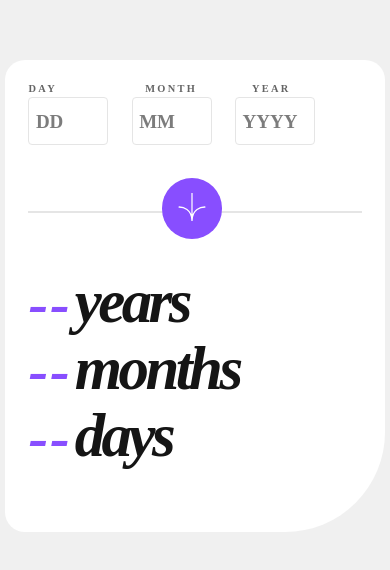
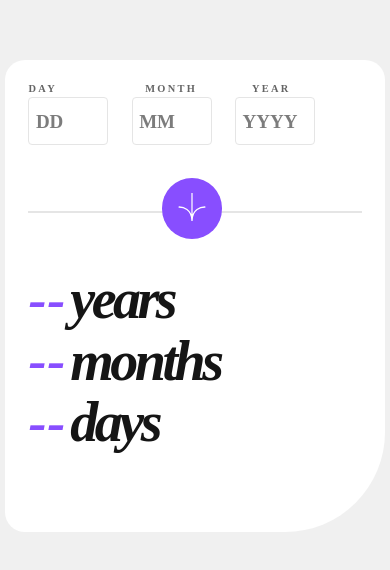
Before and after one commit to rohtec/AgeCalculator, a plain HTML site: page index.html in a window 390 px wide. Shown: the part 126-696 px from the top of the page. Drawn offline with Linux system fonts and the light colour scheme.

Commit message:
Update index.css
initial commit

```diff
--- a/index.css
+++ b/index.css
@@ -364,7 +364,7 @@ h1 {
 
                 h2 {
                     color: rgba(21,21,21,1);
-                    font-size: 3.8rem;
+                    font-size: 3.5rem;
                     font-family: Poppins;
                     font-style: italic;
                     letter-spacing: -3.5px;
@@ -377,7 +377,7 @@ h1 {
                 }
 
                 span {
-                    font-size: 3.7rem;
+                    font-size: 3.4rem;
                     color: rgb(136,78,255);
                     font-weight: bolder;
                     word-spacing: -13px;
```
